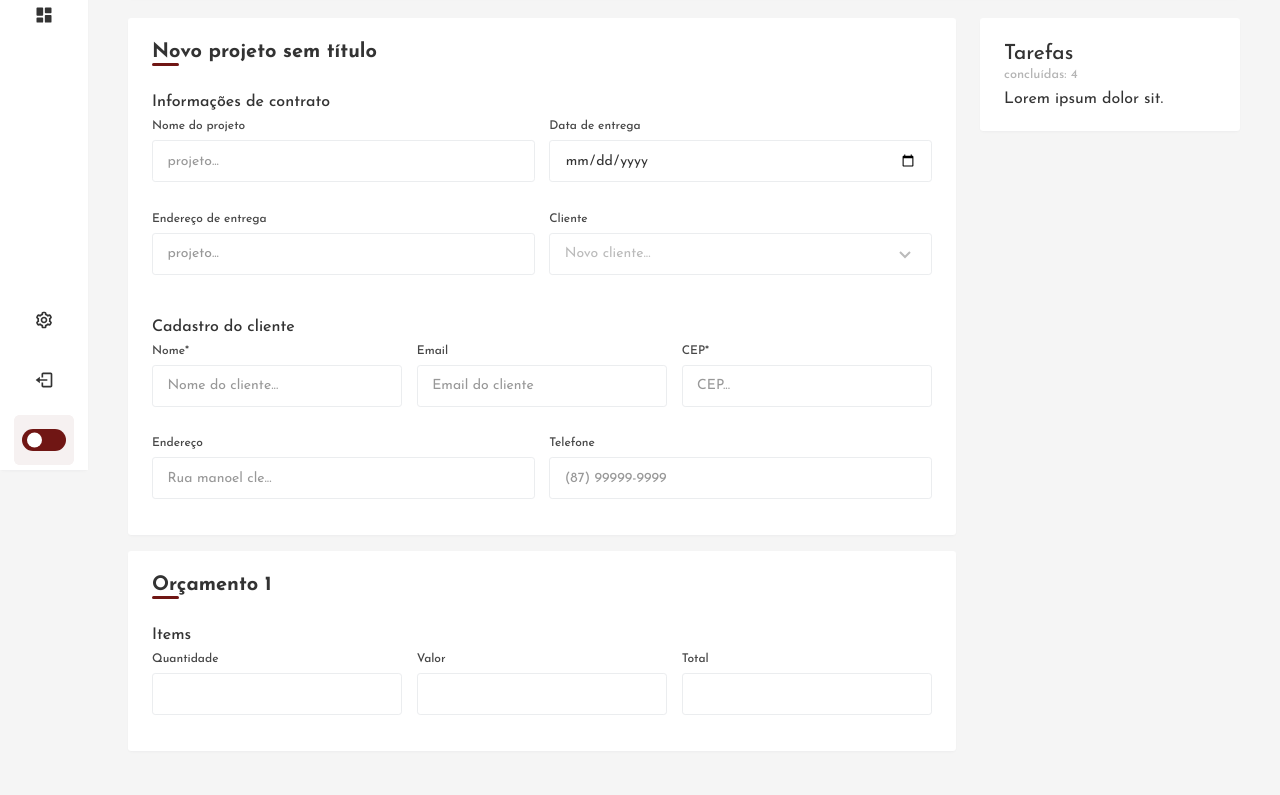
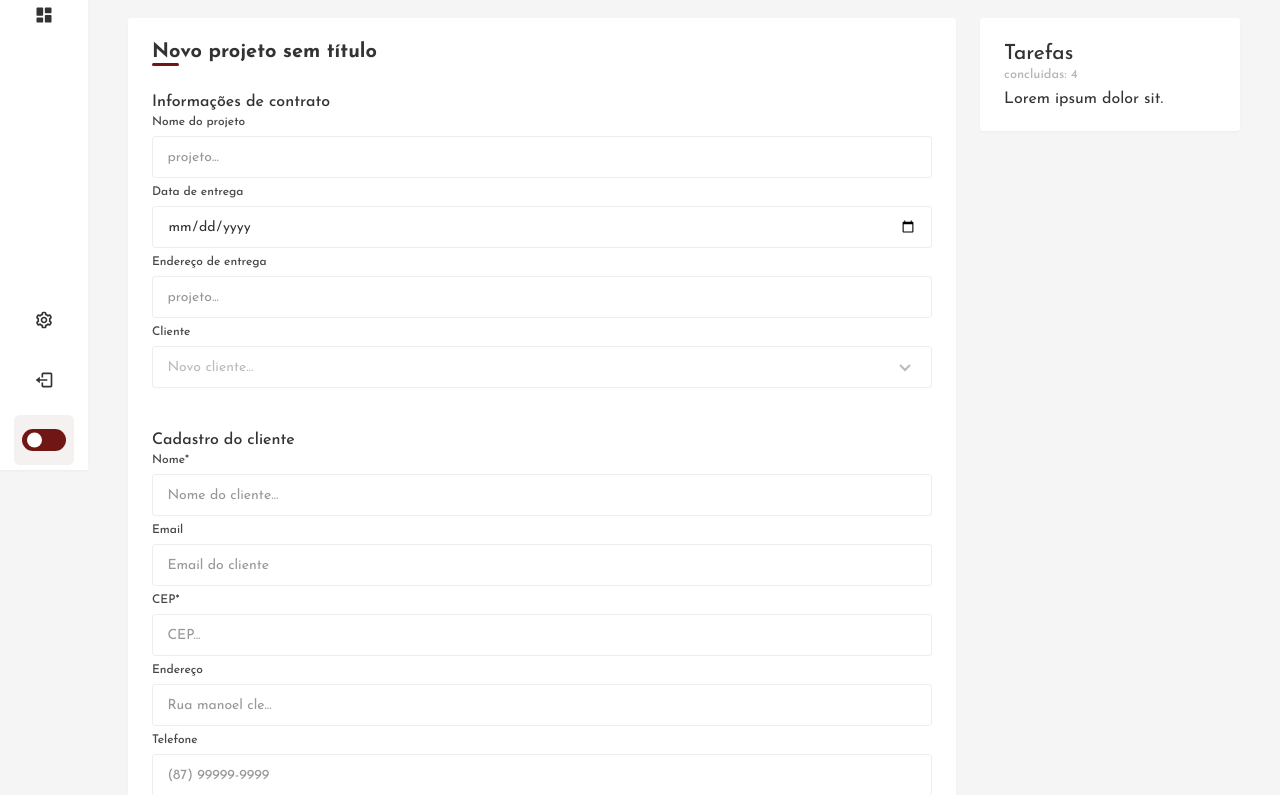
Before and after one commit to wevertonbruno/artesania, a React (Create React App) app: page /projetos/novo-projeto in a window 1280 px wide. Shown: the part 330-1125 px from the top of the page. Before the commit the page ends 1097 px from the top, so only its background shows below. Built offline with nearby package versions, Linux system fonts and the light colour scheme.

Commit message:
refactor: Change column grid form

```diff
--- a/src/components/form/index.tsx
+++ b/src/components/form/index.tsx
@@ -1,15 +1,19 @@
 import React from "react";
 import * as Styled from "./styled";
 
-interface InputProps extends React.InputHTMLAttributes<HTMLInputElement> {}
+interface InputProps extends React.InputHTMLAttributes<HTMLInputElement> {
+  columnSize?: number;
+  columnLg?: number;
+  columnMd?: number;
+  columnXl?: number;
+  columnSm?: number;
+}
 
 interface Nested {
   children: React.ReactNode | JSX.Element | JSX.Element[];
 }
 
-interface FieldsProps extends Nested {
-  columns: number;
-}
+interface FieldsProps extends Nested {}
 
 interface SectionProps extends Nested {
   title?: string;
@@ -24,21 +28,29 @@ interface FormProps extends Nested {
 }
 
 // TODO: Add style for required inputs
-const Input = ({ title, ...inputProps }: InputProps) => {
+const Input = ({
+  title,
+  columnSize,
+  columnLg: lg,
+  columnMd: md,
+  columnXl: xl,
+  columnSm: sm,
+  ...inputProps
+}: InputProps) => {
+  const gridClass = `${xl && `col-xl-${xl}`}${lg && `col-lg-${lg}`}${
+    md && `col-md-${md}`
+  }${sm && `col-sm-${sm}`}`;
+
   return (
-    <Styled.InputField className="input-field">
+    <Styled.InputField className={gridClass}>
       {title && <label>{`${title}${inputProps.required ? "*" : ""}`}</label>}
       <input {...inputProps} />
     </Styled.InputField>
   );
 };
 
-const Fields = ({ columns, children }: FieldsProps) => {
-  return (
-    <Styled.Fields className="fields" $columns={columns}>
-      {children}
-    </Styled.Fields>
-  );
+const Fields = ({ children }: FieldsProps) => {
+  return <Styled.Fields className="row">{children}</Styled.Fields>;
 };
 
 const Title = ({ children }: SectionProps) => {
--- a/src/components/form/styled.ts
+++ b/src/components/form/styled.ts
@@ -1,9 +1,9 @@
 import { BiSend } from "react-icons/bi";
 import styled from "styled-components";
 
-type FieldProps = {
-  $columns?: number;
-};
+// type FieldProps = {
+//   $columns?: number;
+// };
 
 type FormActionsProps = {
   $align: "left" | "center" | "right";
@@ -56,21 +56,19 @@ export const FormSection = styled.div`
   }
 `;
 
-export const Fields = styled.div<FieldProps>`
-  display: flex;
+/* display: flex;
   gap: 0.91rem;
   flex-wrap: wrap;
 
   .input-field {
     flex: 1 1 calc(100% / ${(props) => props.$columns} - 0.91rem);
-  }
-`;
+  } */
+export const Fields = styled.div``;
 
 export const InputField = styled.div`
   display: flex;
   flex-direction: column;
   justify-content: end;
-  margin: 0.25rem 0;
 
   label {
     font-size: 0.75rem;
--- a/src/pages/components/index.tsx
+++ b/src/pages/components/index.tsx
@@ -198,7 +198,7 @@ function Components() {
         <section>
           <Form.Container title="Registration">
             <Form.Section title="Project Info">
-              <Form.Fields columns={4}>
+              <Form.Fields>
                 <Form.Input
                   title="First Name"
                   type="text"
@@ -228,7 +228,7 @@ function Components() {
             </Form.Section>
 
             <Form.Section title="Client Info">
-              <Form.Fields columns={3}>
+              <Form.Fields>
                 <Form.Input
                   title="First Name"
                   type="text"
@@ -247,7 +247,7 @@ function Components() {
                   required
                 />
               </Form.Fields>
-              <Form.Fields columns={2}>
+              <Form.Fields>
                 <Form.Input
                   title="Email"
                   type="text"
@@ -272,7 +272,7 @@ function Components() {
               </Form.Fields>
             </Form.Section>
             <Form.Section title="Personal info">
-              <Form.Fields columns={2}>
+              <Form.Fields>
                 <Checkbox
                   label="Checked"
                   onChange={onChange}
@@ -285,7 +285,7 @@ function Components() {
                   onChange={onChange}
                 />
               </Form.Fields>
-              <Form.Fields columns={2}>
+              <Form.Fields>
                 <Radio label="Male" name="gender" onChange={onChange} />
                 <Radio label="Female" name="gender" onChange={onChange} />
               </Form.Fields>
--- a/src/pages/projects/new.tsx
+++ b/src/pages/projects/new.tsx
@@ -93,8 +93,9 @@ function ProjectNew() {
                   </div>
                 </Form.Title>
                 <Form.Section title="Informações de contrato">
-                  <Form.Fields columns={2}>
+                  <Form.Fields>
                     <Form.Input
+                      columnSize={6}
                       title="Nome do projeto"
                       type="text"
                       placeholder="projeto..."
@@ -102,6 +103,7 @@ function ProjectNew() {
                       onChange={handleChange}
                     />
                     <Form.Input
+                      columnSize={6}
                       title="Data de entrega"
                       type="date"
                       name="data_entrega"
@@ -109,6 +111,7 @@ function ProjectNew() {
                       onChange={handleChange}
                     />
                     <Form.Input
+                      columnSize={6}
                       title="Endereço de entrega"
                       type="text"
                       placeholder="projeto..."
@@ -127,8 +130,9 @@ function ProjectNew() {
                 </Form.Section>
                 {!formData.cliente_id && (
                   <Form.Section title="Cadastro do cliente">
-                    <Form.Fields columns={3}>
+                    <Form.Fields>
                       <Form.Input
+                        columnSize={3}
                         title="Nome"
                         type="text"
                         placeholder="Nome do cliente..."
@@ -137,6 +141,7 @@ function ProjectNew() {
                         required
                       />
                       <Form.Input
+                        columnSize={3}
                         title="Email"
                         type="text"
                         placeholder="Email do cliente"
@@ -144,6 +149,7 @@ function ProjectNew() {
                         onChange={handleChange}
                       />
                       <Form.Input
+                        columnSize={3}
                         title="CEP"
                         type="text"
                         placeholder="CEP..."
@@ -152,6 +158,7 @@ function ProjectNew() {
                         required
                       />
                       <Form.Input
+                        columnSize={3}
                         title="Endereço"
                         type="text"
                         placeholder="Rua manoel cle..."
@@ -159,6 +166,7 @@ function ProjectNew() {
                         onChange={handleChange}
                       />
                       <Form.Input
+                        columnSize={3}
                         title="Telefone"
                         type="text"
                         placeholder="(87) 99999-9999"
@@ -187,20 +195,23 @@ function ProjectNew() {
                   </div>
                 </Form.Title>
                 <Form.Section title="Items">
-                  <Form.Fields columns={3}>
+                  <Form.Fields>
                     <Form.Input
+                      columnSize={4}
                       title="Quantidade"
                       type="number"
                       name="orcamento_quantidade[]"
                       onChange={handleChange}
                     />
                     <Form.Input
+                      columnSize={4}
                       title="Valor"
                       type="number"
                       name="orcamento_valor[]"
                       onChange={handleChange}
                     />
                     <Form.Input
+                      columnSize={4}
                       title="Total"
                       type="number"
                       name="orcamento_total[]"
--- a/src/pages/projects/view.tsx
+++ b/src/pages/projects/view.tsx
@@ -52,28 +52,33 @@ function ProjectView() {
               </CardTitle>
               <Form.Container title="Registration">
                 <Form.Section title="Project Info">
-                  <Form.Fields columns={4}>
+                  <Form.Fields>
                     <Form.Input
+                      columnSize={3}
                       title="First Name"
                       type="text"
                       placeholder="Enter your first name"
                     />
                     <Form.Input
+                      columnSize={3}
                       title="Data of Birth"
                       type="date"
                       placeholder="Enter your birth date"
                     />
                     <Form.Input
+                      columnSize={3}
                       title="Email"
                       type="text"
                       placeholder="Enter your e-mail"
                     />
                     <Form.Input
+                      columnSize={3}
                       title="Data of Birth"
                       type="date"
                       placeholder="Enter your birth date"
                     />
                     <Form.Input
+                      columnSize={3}
                       title="Email"
                       type="text"
                       placeholder="Enter your e-mail"
@@ -82,42 +87,49 @@ function ProjectView() {
                 </Form.Section>
 
                 <Form.Section title="Client Info">
-                  <Form.Fields columns={3}>
+                  <Form.Fields>
                     <Form.Input
+                      columnSize={4}
                       title="First Name"
                       type="text"
                       placeholder="Enter your first name"
                       required
                     />
                     <Form.Input
+                      columnSize={4}
                       title="Data of Birth"
                       type="date"
                       placeholder="Enter your birth date"
                     />
                     <Form.Input
+                      columnSize={4}
                       title="Email"
                       type="text"
                       placeholder="Enter your e-mail"
                       required
                     />
                   </Form.Fields>
-                  <Form.Fields columns={2}>
+                  <Form.Fields>
                     <Form.Input
+                      columnSize={3}
                       title="Email"
                       type="text"
                       placeholder="Enter your e-mail"
                     />
                     <Form.Input
+                      columnSize={3}
                       title="Age"
                       type="number"
                       placeholder="Enter your first name"
                     />
                     <Form.Input
+                      columnSize={3}
                       title="Data of Birth"
                       type="date"
                       placeholder="Enter your birth date"
                     />
                     <Form.Input
+                      columnSize={3}
                       title="Email"
                       type="text"
                       placeholder="Enter your e-mail"
```
